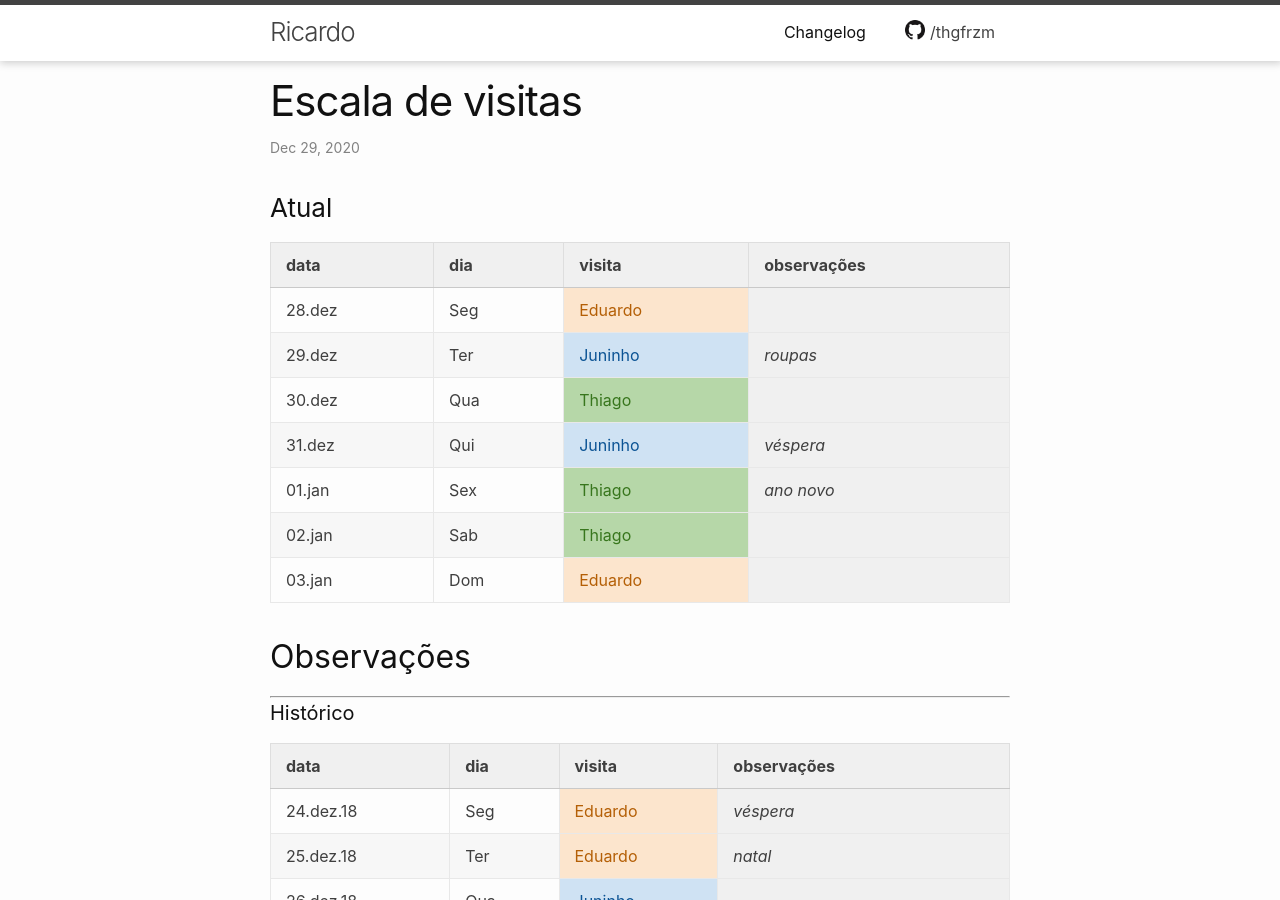
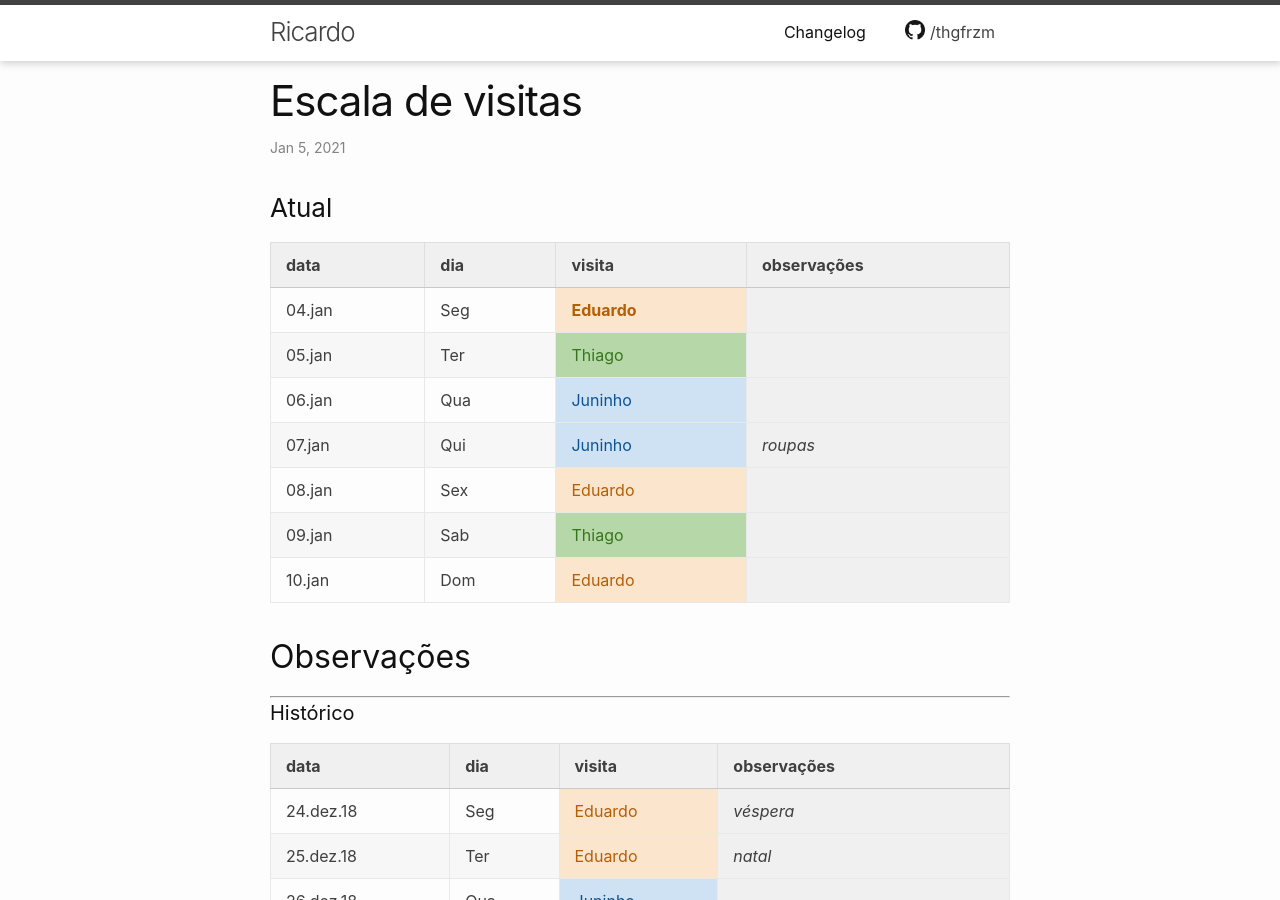
Before and after one commit to thgfrzm/ricardo, a Jekyll site: the page built from _posts/2018-12-23-escala-visitas.markdown, in a window 1280 px wide and 900 px high. Built offline with Jekyll 4.4.1, drawn with Linux system fonts in a browser that asks for light colours; some of the changed text lies outside the part shown.

Commit message:
Update 2018-12-23-escala-visitas.markdown

```diff
--- a/_posts/2018-12-23-escala-visitas.markdown
+++ b/_posts/2018-12-23-escala-visitas.markdown
@@ -1,16 +1,11 @@
 ---
 layout: post
 title:  "Escala de visitas"
-date:   2020-12-29 09:00:00 -0300
+date:   2021-01-04 21:20:00 -0300
 categories: agenda
 ---
 <!--
 ## Responsabilidades
-- [x] Eduardo: verificar serviços de Enfermeiro (Lucas)
-- [x] Eduardo: orçar roupas (camisetas/bermudas/cuecas)
-- [x] Juninho: agendar dentista
-- [x] Thiago: recolher roupa de frio
-
 - [ ] _______: segunda via RG
   - [ ] agendar data em [Instituto de Identificação do Paraná](http://www.institutodeidentificacao.pr.gov.br/modules/conteudo/conteudo.php?conteudo=61)
 -->
@@ -18,15 +13,15 @@ categories: agenda
 
 ### Atual
 
-| data   | dia | visita  | observações |
-| ------ | --- | ------- | ----------- |
-| 28.dez | Seg | Eduardo |             |
-| 29.dez | Ter | Juninho | _roupas_    |
-| 30.dez | Qua | Thiago  |             |
-| 31.dez | Qui | Juninho | _véspera_   |
-| 01.jan | Sex | Thiago  | _ano novo_  |
-| 02.jan | Sab | Thiago  |             |
-| 03.jan | Dom | Eduardo |             |
+| data   | dia | visita      | observações |
+| ------ | --- | ----------- | ----------- |
+| 04.jan | Seg | **Eduardo** |             |
+| 05.jan | Ter | Thiago      |             |
+| 06.jan | Qua | Juninho     |             |
+| 07.jan | Qui | Juninho     | _roupas_    |
+| 08.jan | Sex | Eduardo     |             |
+| 09.jan | Sab | Thiago      |             |
+| 10.jan | Dom | Eduardo     |             |
 
 
 ## Observações
@@ -773,3 +768,10 @@ categories: agenda
 | 25.dez.20 | Sex | Eduardo     | _natal_             |
 | 26.dez.20 | Sab | Thiago      | _roupas_            |
 | 27.dez.20 | Dom | Thiago      |                     |
+| 28.dez.20 | Seg | Eduardo     |                     |
+| 29.dez.20 | Ter | Juninho     | _roupas_            |
+| 30.dez.20 | Qua | Thiago      |                     |
+| 31.dez.20 | Qui | Juninho     | _véspera_           |
+| 01.jan.20 | Sex | Thiago      | _ano novo_          |
+| 02.jan.20 | Sab | Thiago      |                     |
+| 03.jan.20 | Dom | **Thiago**  |                     |
```
